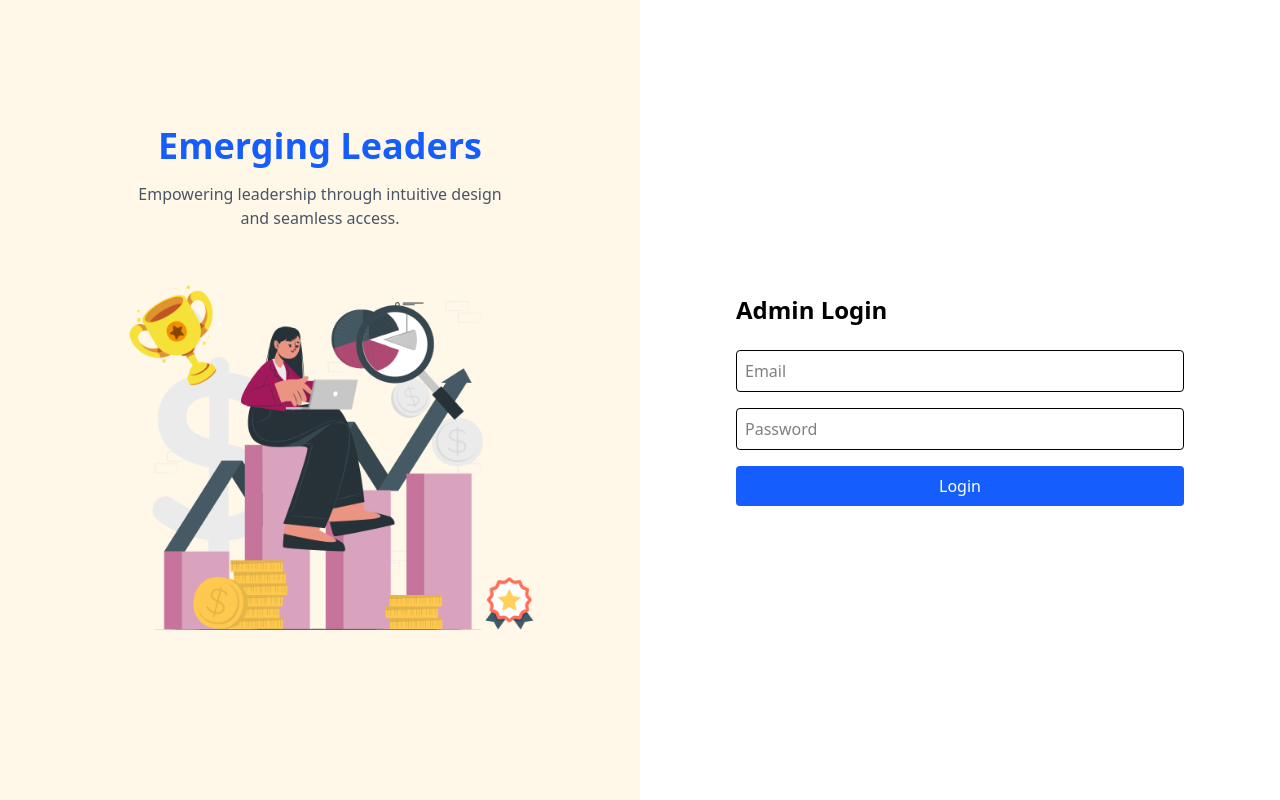
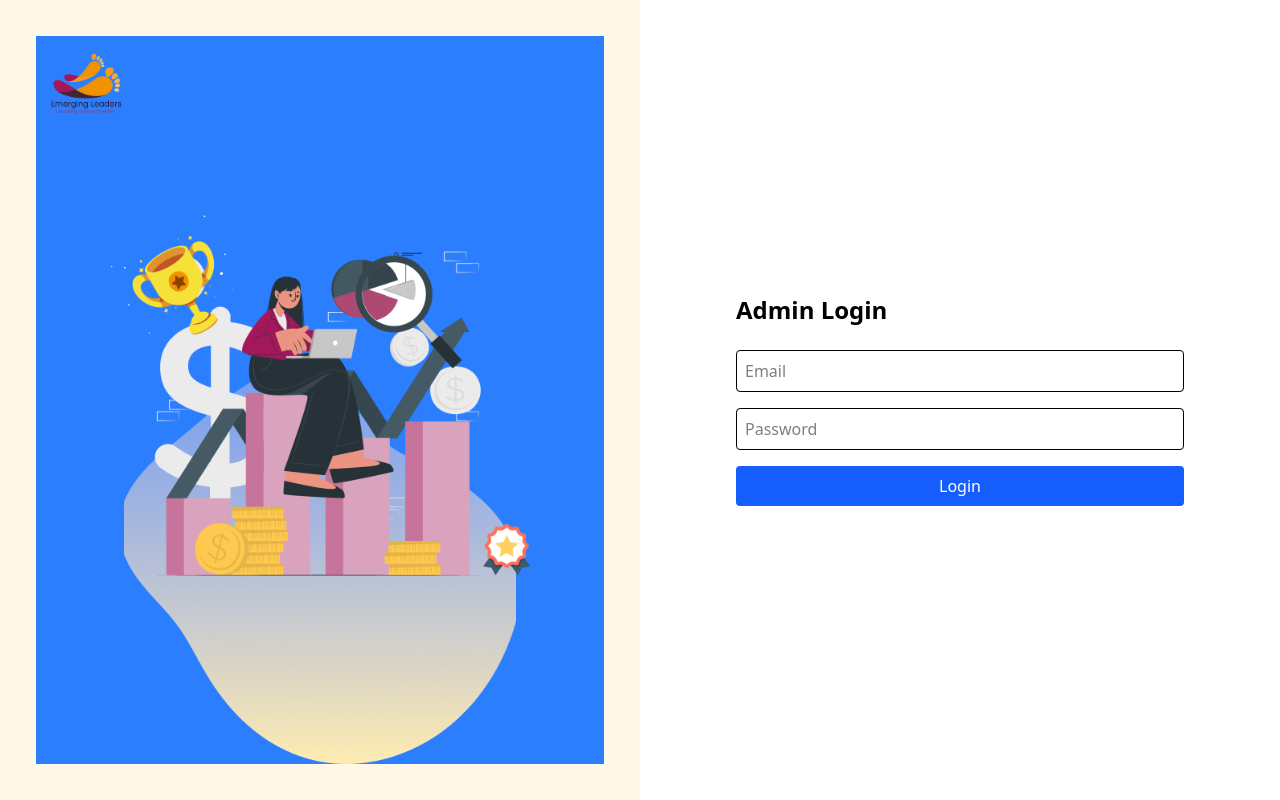
Before and after one commit to Augustine-edeh/Emerging-Leaders-Admin, a Next.js app: page /auth in a window 1280 px wide. Built offline with nearby package versions, Linux system fonts and the light colour scheme.

Commit message:
feat(auth): enhance AuthLayout with new graphics and layout adjustments

```diff
--- a/src/app/auth/layout.tsx
+++ b/src/app/auth/layout.tsx
@@ -3,24 +3,35 @@
 
 const AuthLayout = ({ children }: { children: ReactNode }) => {
   return (
-    <div className="min-h-screen flex">
+    <div className="h-screen flex">
       {/* Left side (graphic section) */}
-      <div className="hidden lg:flex flex-col justify-center items-center w-1/2 bg-cream p-8">
-        {/* You can replace this with your SignupGraphicSection component */}
-        <h1 className="text-4xl font-bold text-blue-600 mb-4">
-          Emerging Leaders
-        </h1>
-        <p className="text-gray-600 text-center max-w-sm">
-          Empowering leadership through intuitive design and seamless access.
-        </p>
+      <div className="hidden lg:flex flex-col justify- center items- center w-1/2 bg-cream p-9">
+        <div className="bg-red-500 flex-1 grid place-items-center relative">
+          <Image
+            src="/logo.png"
+            width={100}
+            height={100}
+            alt="Illustration"
+            className="object-cover absolute top-0 left-0 z-10"
+          />
+          <div className="bg-blue-500 w-full h-full flex flex-col items-center justify-center relative">
+            <Image
+              src="/auth-grapgics-1.png"
+              width={100}
+              height={100}
+              alt="Illustration"
+              className="object-cover mt-8 w-3/4 z-10"
+            />
 
-        <Image
-          src="/auth-grapgics-1.png"
-          width={100}
-          height={100}
-          alt="Illustration"
-          className="mt-8 w-3/4"
-        />
+            <Image
+              src="/Vector.png"
+              width={100}
+              height={100}
+              alt="Illustration"
+              className="object-cover size-98 absolute bottom-0 left-1/2 -translate-x-1/2"
+            />
+          </div>
+        </div>
       </div>
 
       {/* Right side (auth form section) */}
--- a/src/app/globals.css
+++ b/src/app/globals.css
@@ -1,4 +1,5 @@
 @import "tailwindcss";
 @theme {
   --color-cream: #fff7e8;
+  --color-wine-primary: #a2185a;
 }
```
